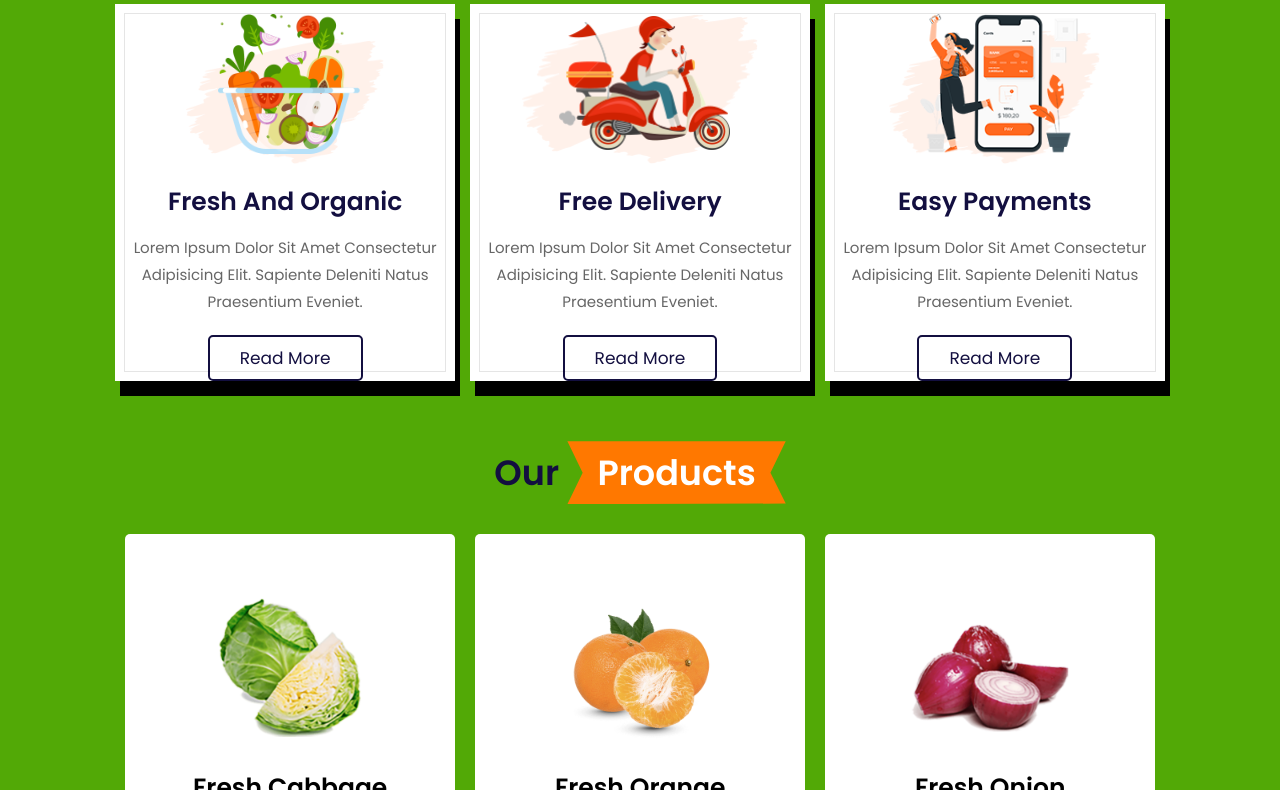
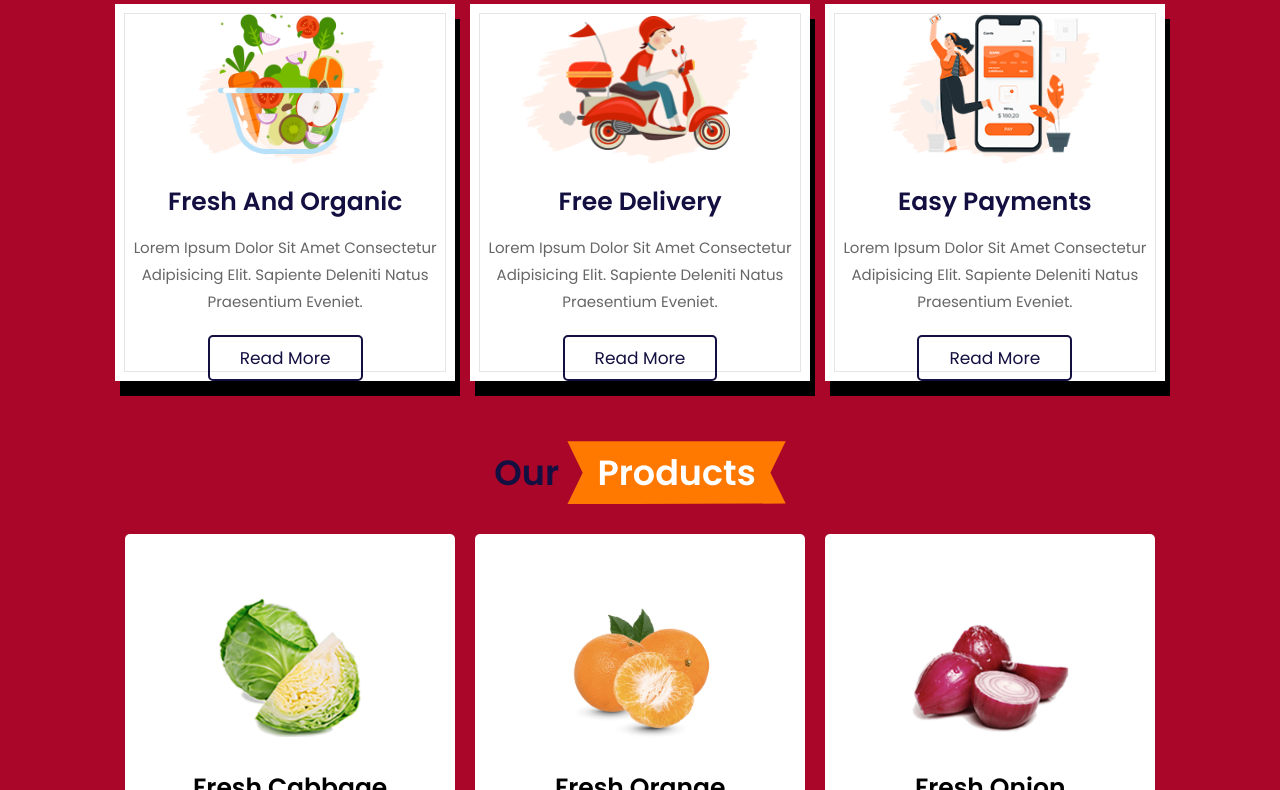
Before and after one commit to joe-corp/aws-cicd-hands-on, a website: page index.html in a window 1280 px wide. Shown: the part 571-1361 px from the top of the page. Drawn offline with nearby package versions, Linux system fonts and the light colour scheme.

Commit message:
change to red

```diff
--- a/css/style.css
+++ b/css/style.css
@@ -26,7 +26,7 @@ Index:
 }
 
 body {
-    background: #52a906;
+    background: #a90629;
 }
 
 html {
```
